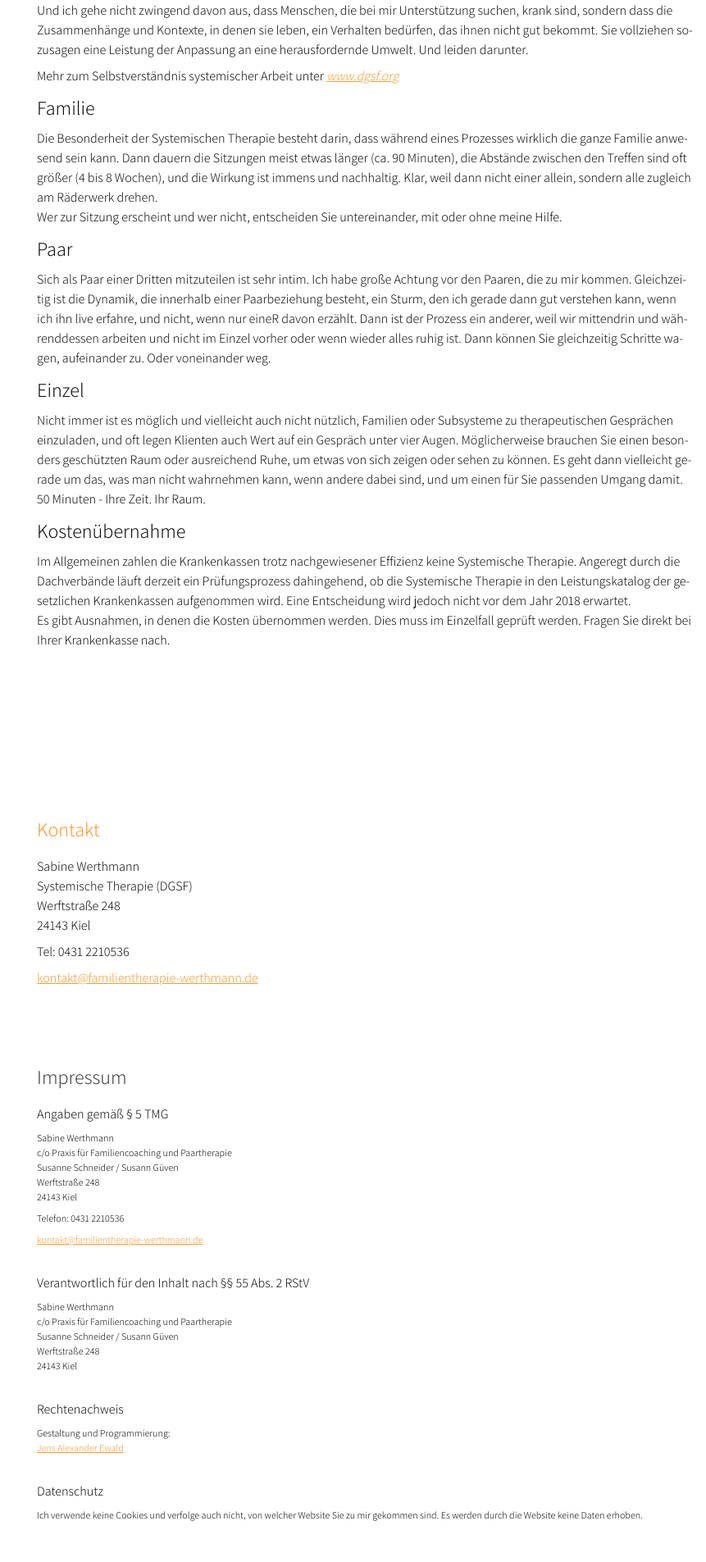
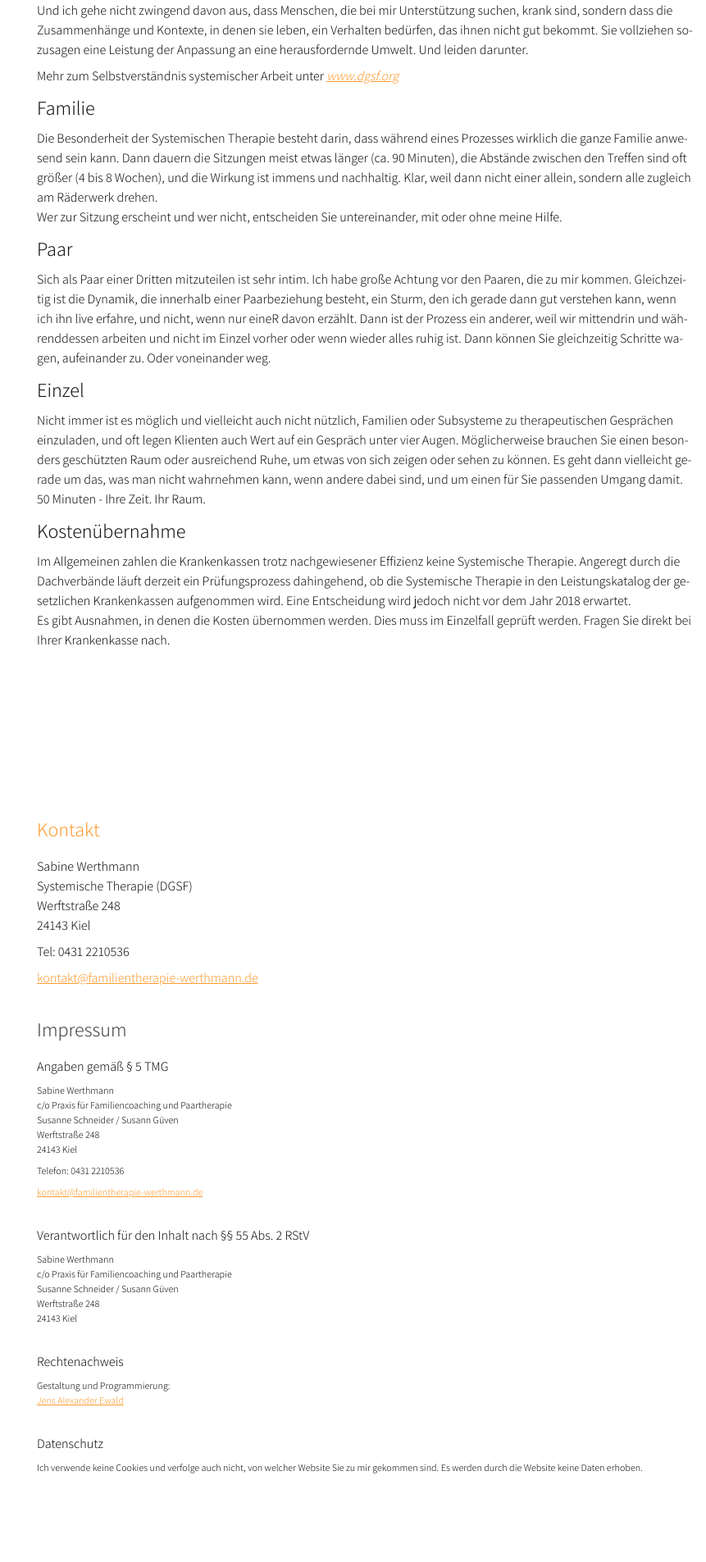
Before and after one commit to fthw/fthw.github.io, a Jekyll site: the page built from index.html, in a window 1280 px wide. Shown: the part 1391-3296 px from the top of the page at 82% size, without its empty margins (419-1280 px from the left). Built offline with Jekyll 4.4.1, drawn with Linux system fonts in a browser that asks for light colours; after the commit the page ends 3238 px from its top, so only the background shows below that.

Commit message:
Update _footer.scss

```diff
--- a/_sass/_footer.scss
+++ b/_sass/_footer.scss
@@ -28,9 +28,8 @@ footer {
         font-style: normal;
     }
     #impressum {
+        h1 { color: $grey-color-dark; }
         p { font-size: 0.75rem; }
-        margin-top: 10vh;
-        h1 { color: $grey-color-dark; }
         p ~ h2 {
             margin-top: 2rem;
         }
```
